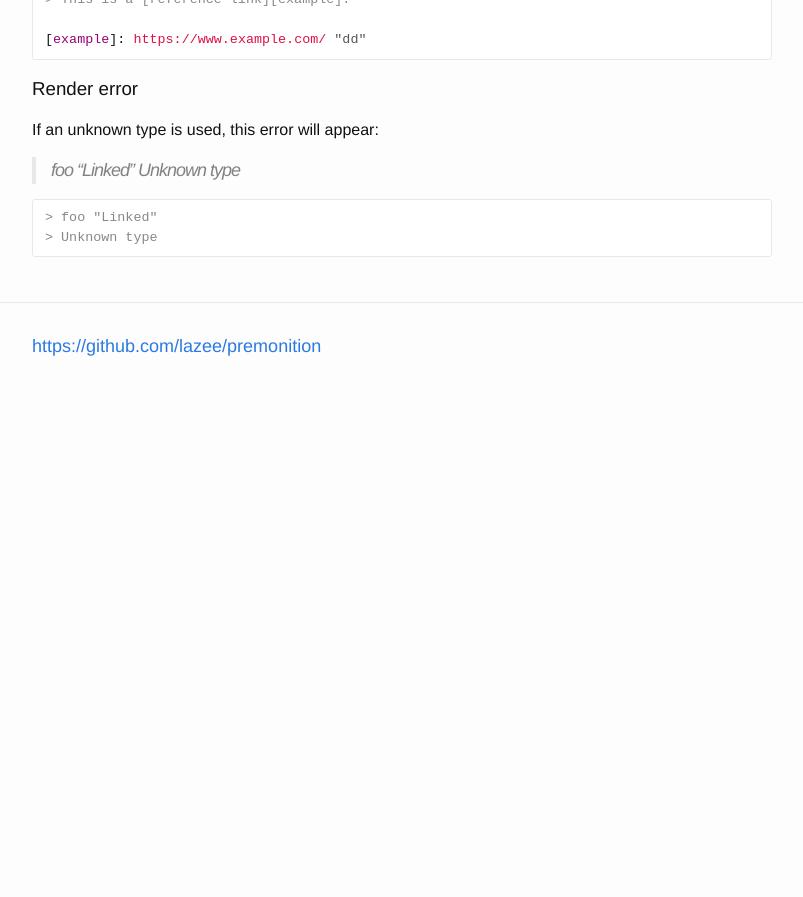
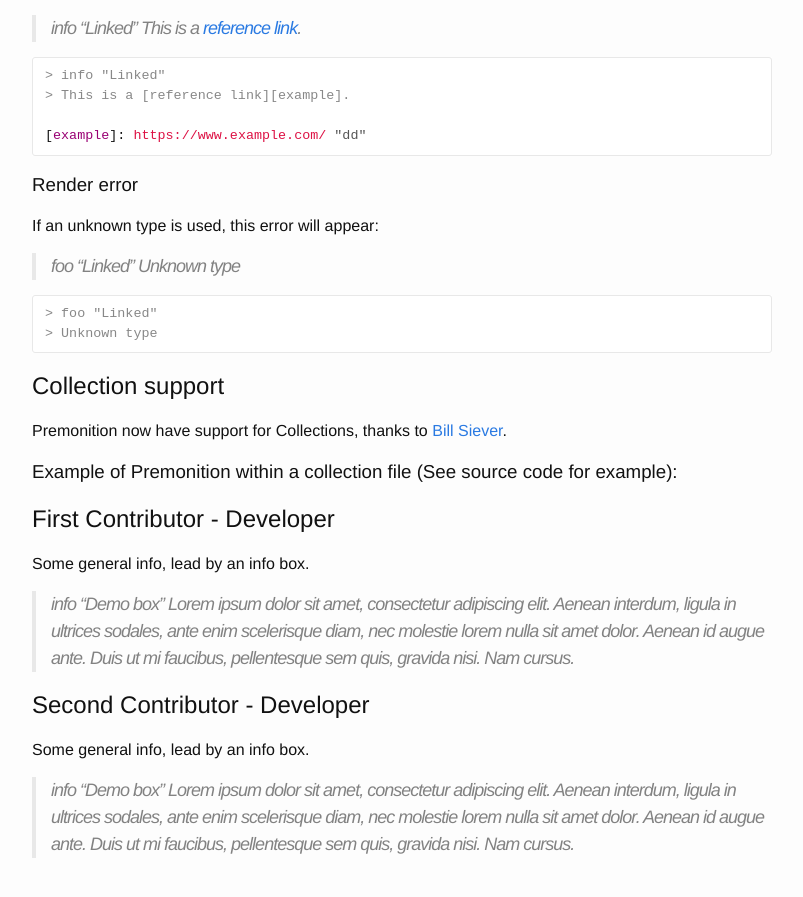
Before and after one commit to lazee/premonition-demo, a Jekyll site: the page built from index.md, in a window 1280 px wide and 900 px high, scrolled down 3265 px. Shown: the top 897 px of the window, without its empty margins (238-1041 px from the left). Built offline with Jekyll 4.4.1, drawn with Linux system fonts in a browser that asks for light colours; nearby versions of some CDN libraries; before the commit the page ends 3670 px from its top, so only the background shows below that; some of the changed text lies outside the part shown.

Commit message:
Upgraded premonition and added collection example

```diff
--- a/_config.yml
+++ b/_config.yml
@@ -7,6 +7,10 @@ plugins:
   - jekyll-feed
   - premonition
 
+collections:
+  contributors:
+    output: true
+
 premonition:
   types:
     custom:
--- a/index.md
+++ b/index.md
@@ -90,6 +90,11 @@ Read the [documentation](https://github.com/lazee/premonition) to get started.
  > ultrices sodales, ante enim scelerisque diam, nec molestie lorem nulla sit amet dolor.
  > Aenean id augue ante. Duis ut mi faucibus, pellentesque sem quis, gravida nisi. Nam cursus.
 ~~~
+
+> error "The information header"
+> Lorem ipsum dolor sit amet, consectetur adipiscing elit. Aenean interdum, ligula in
+> ultrices sodales, ante enim scelerisque diam, nec molestie lorem nulla sit amet dolor.
+> Aenean id augue ante. Duis ut mi faucibus, pellentesque sem quis, gravida nisi. Nam cursus.
 
 ### Custom box
 
@@ -191,3 +196,14 @@ If an unknown type is used, this error will appear:
 > foo "Linked"
 > Unknown type
 ~~~
+
+## Collection support
+
+Premonition now have support for Collections, thanks to [Bill Siever](https://github.com/bsiever).
+
+### Example of Premonition within a collection file (See source code for example):
+
+{% for contributor in site.contributors %}
+  <h2>{{ contributor.name }} - {{ contributor.position }}</h2>
+  <p>{{ contributor.content | markdownify }}</p>
+{% endfor %}
```
Also changed, not shown: Gemfile (+4 -3 lines), _contributors/con1.md (added, +10 -0 lines), _contributors/con2.md (added, +10 -0 lines), Gemfile.lock.
